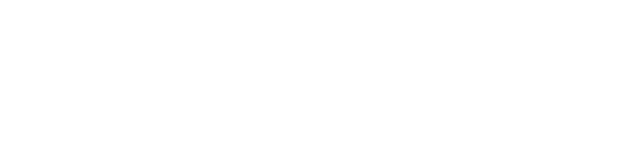
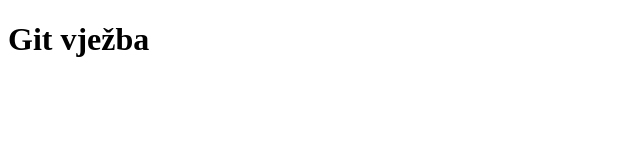
Before and after one commit to Neeko74/git-algebra, a plain HTML site: page index.html in a window 1280 px wide. Shown: the whole page, without its empty margins (0-640 px from the left). Drawn offline with Linux system fonts and the light colour scheme.

Commit message:
dodani css i skripta

```diff
--- a/index.html
+++ b/index.html
@@ -3,9 +3,10 @@
 <head>
     <meta charset="UTF-8">
     <meta name="viewport" content="width=device-width, initial-scale=1.0">
+    <link rel="stylesheet" href="style.css">
     <title>GIT vjebža</title>
 </head>
 <body>
-
+    <h1>Git vježba</h1>
 </body>
 </html>
--- /dev/null
+++ b/script.js
@@ -0,0 +1 @@
+console.log("Ćao dijo boh");
--- /dev/null
+++ b/style.css
@@ -0,0 +1,3 @@
+h1 {
+    padding: 0ch;
+}
```
